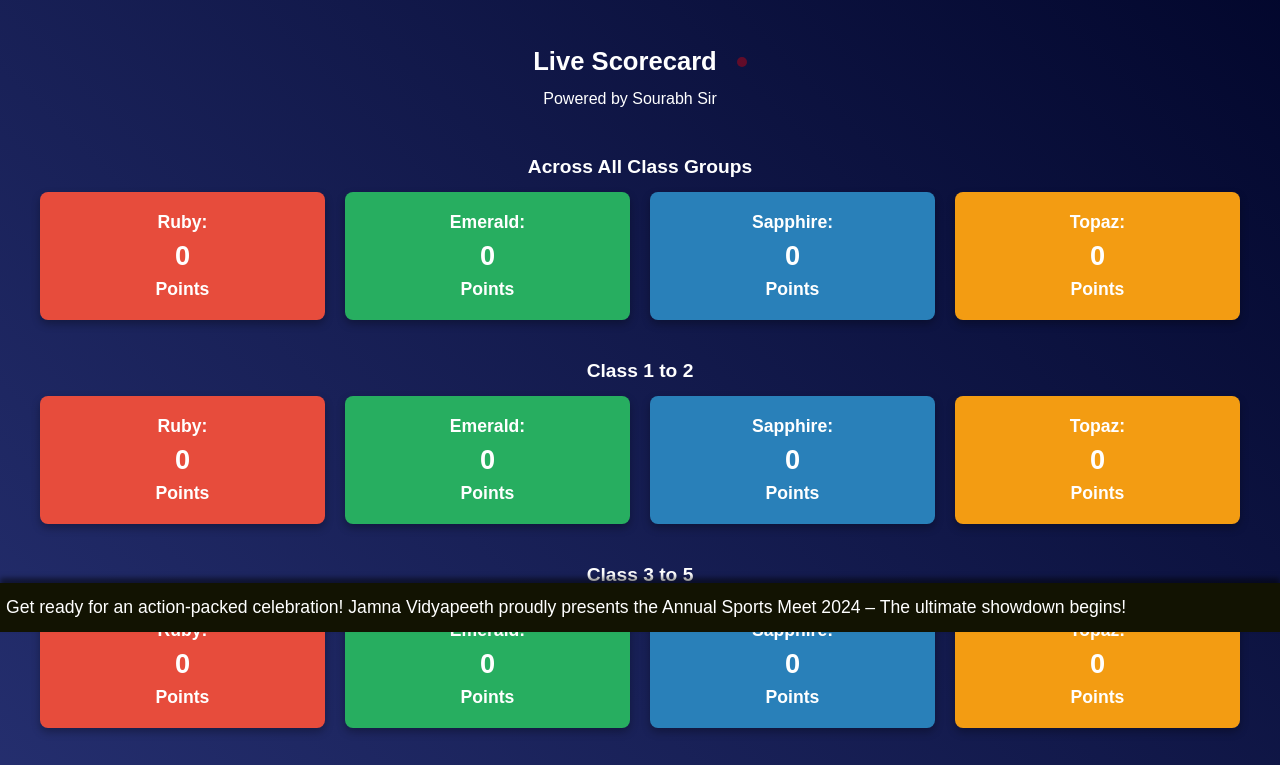
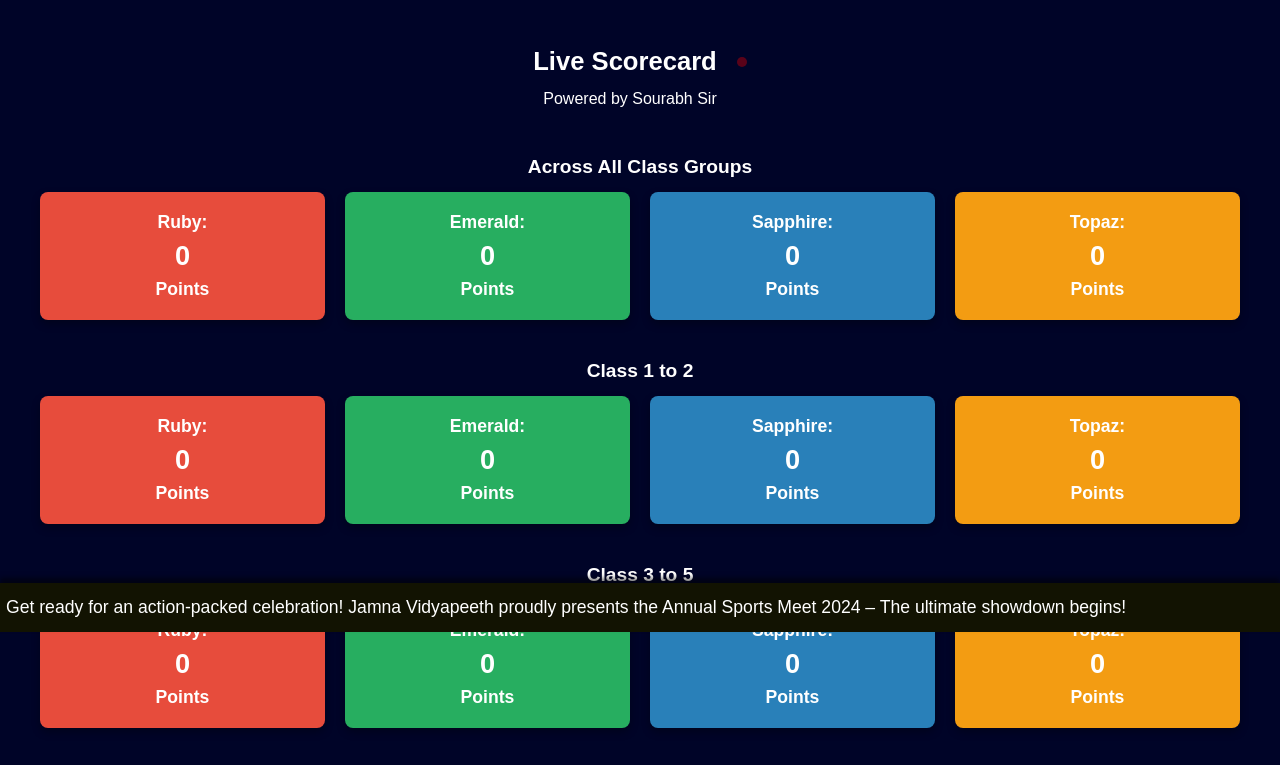
Before and after one commit to SourabhSuneja/jvp-sports-meet, a plain HTML site: page live/index.html in a window 1280 px wide. Shown: the part 168-933 px from the top of the page. Drawn offline with nearby package versions, Linux system fonts and the light colour scheme; a script that the page names is missing.

Commit message:
Update index.html

```diff
--- a/live/index.html
+++ b/live/index.html
@@ -15,7 +15,6 @@
          body {
          font-family: Arial, sans-serif;
          background: #000428;
-         background: linear-gradient(45deg, #2b367b, #000428);
          color: white;
          padding: 20px;
          padding-bottom: 100px;
```
